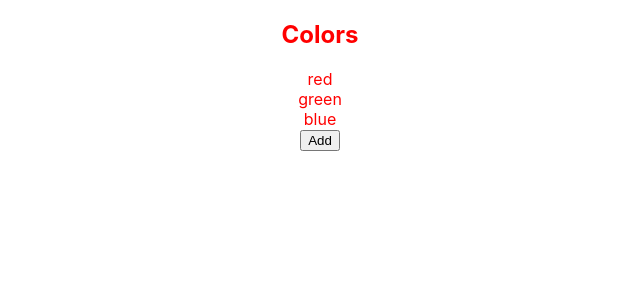
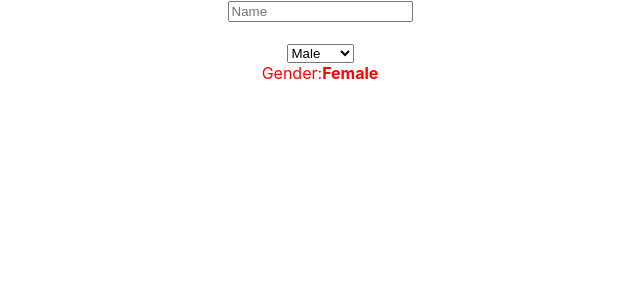
Before and after one commit to ayseglaydgan/Scrimba-FrontEnd-Projects, a React (Create React App) app in the folder React/hello-react/: page / in a window 1280 px wide. Shown: the top 300 px of the page, without its empty margins (320-960 px from the left). Built offline with nearby package versions, Linux system fonts and the light colour scheme.

Commit message:
Form component added

```diff
--- a/React/hello-react/src/App.js
+++ b/React/hello-react/src/App.js
@@ -5,6 +5,8 @@ import User from './components/User';
 
 import Counter from './components/Counter';
 import Colors from './components/Colors';
+
+import Form from './components/Form';
 
 const isLoggedin = true;
 
@@ -22,7 +24,7 @@ const user= {
 function App() {
   return (
     <div className="App">
-      <Colors />
+      <Form />
     {/* /* <User
       data={{
         name: "John",
--- /dev/null
+++ b/React/hello-react/src/components/Form.js
@@ -0,0 +1,33 @@
+import React, {useState} from 'react'
+
+function Form() {
+    const [name, setName] = useState("");
+    const [gender, setGender] = useState("");
+  return (
+    <div>
+        <div>
+            <input type="text" placeholder="Name" value={name} onChange={(e) => setName(e.target.value)} />
+        </div>
+        <div>
+            <h2>{name}</h2>
+        </div>
+        <div>
+            <select
+                value={gender}
+                onChange={(e) => setGender(e.target.value)}
+            >
+                <option value="0">Male</option>
+                <option value="1">Female</option>
+
+            </select>
+            <div>
+                Gender:
+                <strong>{gender=== '0' ? "Male" : "Female"}</strong>
+            </div>
+        </div>
+
+    </div>
+  )
+}
+
+export default Form;
```
